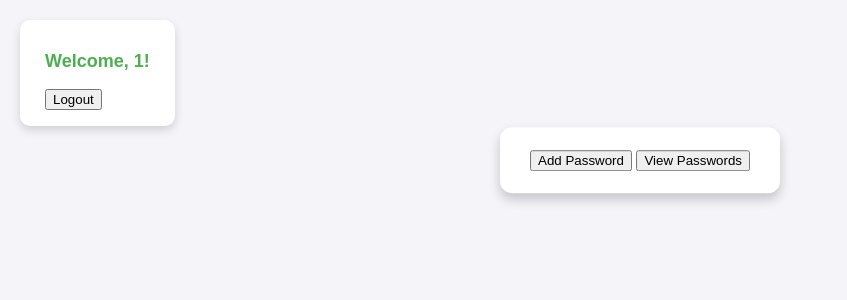
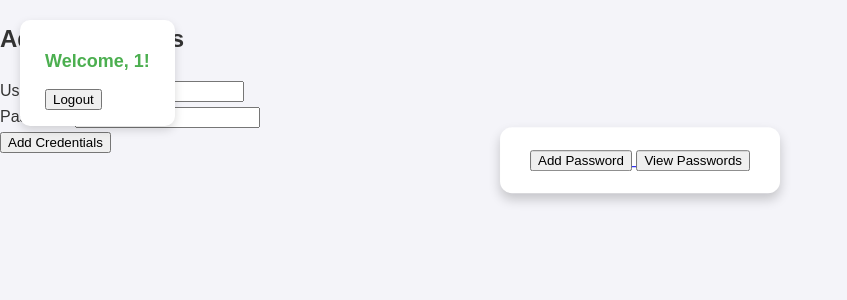
Before and after one commit to anshukumar2932/PassVault, a Flask app: page /protected/add_password in a window 1280 px wide. Shown: the top 300 px of the page, without its empty margins (0-847 px from the left). Run offline with Flask 2, Linux system fonts and the light colour scheme; the visitor is signed in with stand-in values (Sample User, id 1).

Commit message:
Update index.html

```diff
--- a/templates/index.html
+++ b/templates/index.html
@@ -18,12 +18,44 @@
 
     <!-- Buttons for adding and viewing passwords -->
     <div class="function">
-        <a >
+        <a href="{{ url_for('add_password') }}">
             <button>Add Password</button>
         </a>
-        <a >
+        <a href="{{ url_for('view_password') }}" >
             <button>View Passwords</button>
         </a>
     </div>
+    {% if mode == 'Add' %}
+        <div class="form-box">
+            <h2>Add Credentials</h2>
+            <form method="POST" >
+                <div class="input-group">
+                    <label for="user">User ID</label>
+                    <input type="text" id="user" name="user" placeholder="User ID" required aria-required="true">
+                </div>
+                <div class="input-group">
+                    <label for="password">Password</label>
+                    <input type="password" id="password" name="password" placeholder="Password" required aria-required="true">
+                </div>
+                <button type="submit" class="primary-btn">Add Credentials</button>
+            </form>
+        </div>
+        {% if get_flashed_messages() %}
+            <h3>{{ get_flashed_messages() | join(" ") }}</h3>
+        {% endif %}
+    {% endif %}
+    {% if mode == 'View' %}
+        <div class="result-box">
+            <h2>Credentials</h2>
+            <ul>
+                {% for credential in credentials %}
+                    <li>{{ credential }}</li>
+                {% endfor %}
+            </ul>
+        </div>
+        {% if get_flashed_messages() %}
+            <h3>{{ get_flashed_messages() | join(" ") }}</h3>
+        {% endif %}
+    {% endif %}
 </body>
 </html>
```
